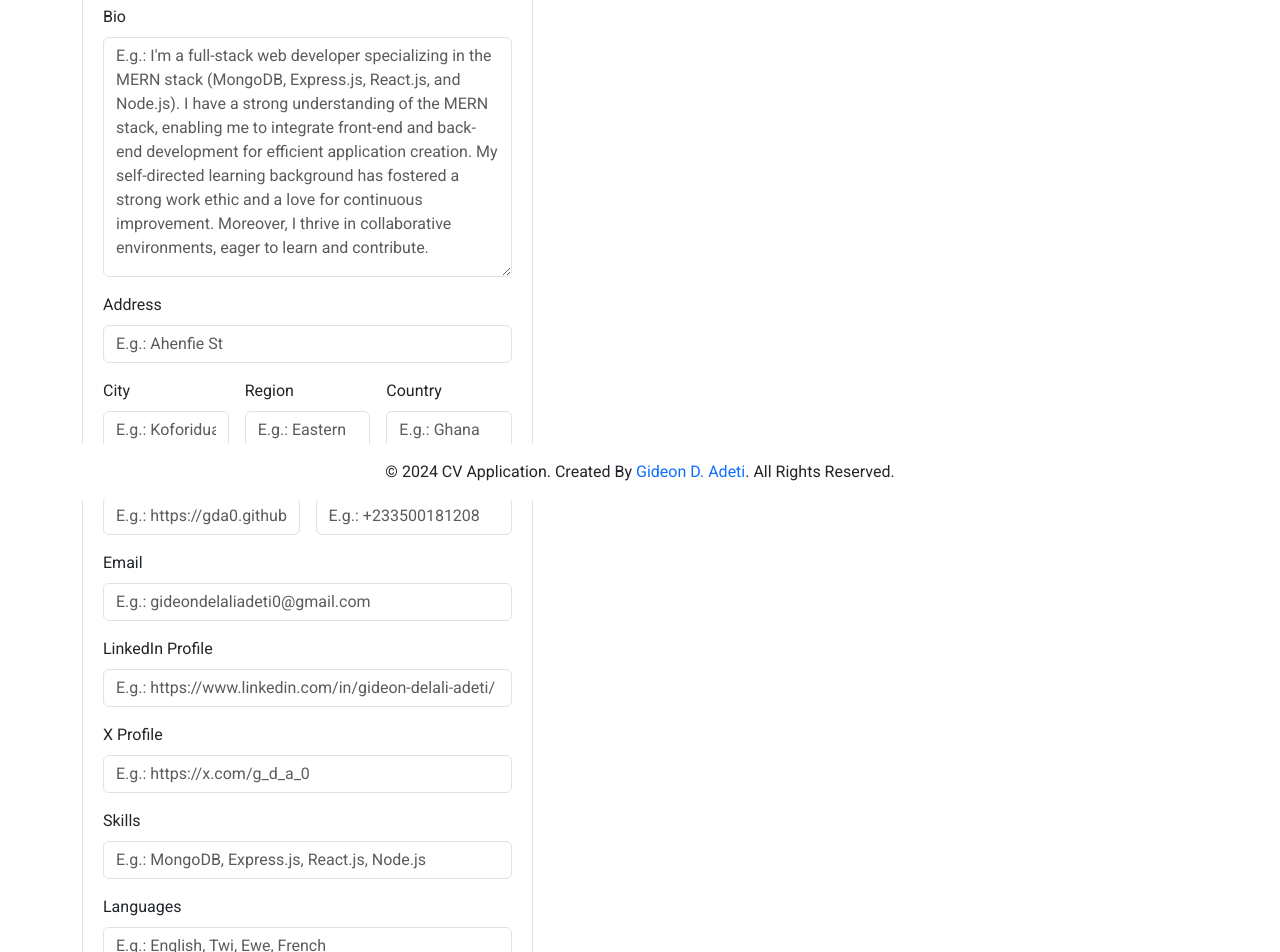
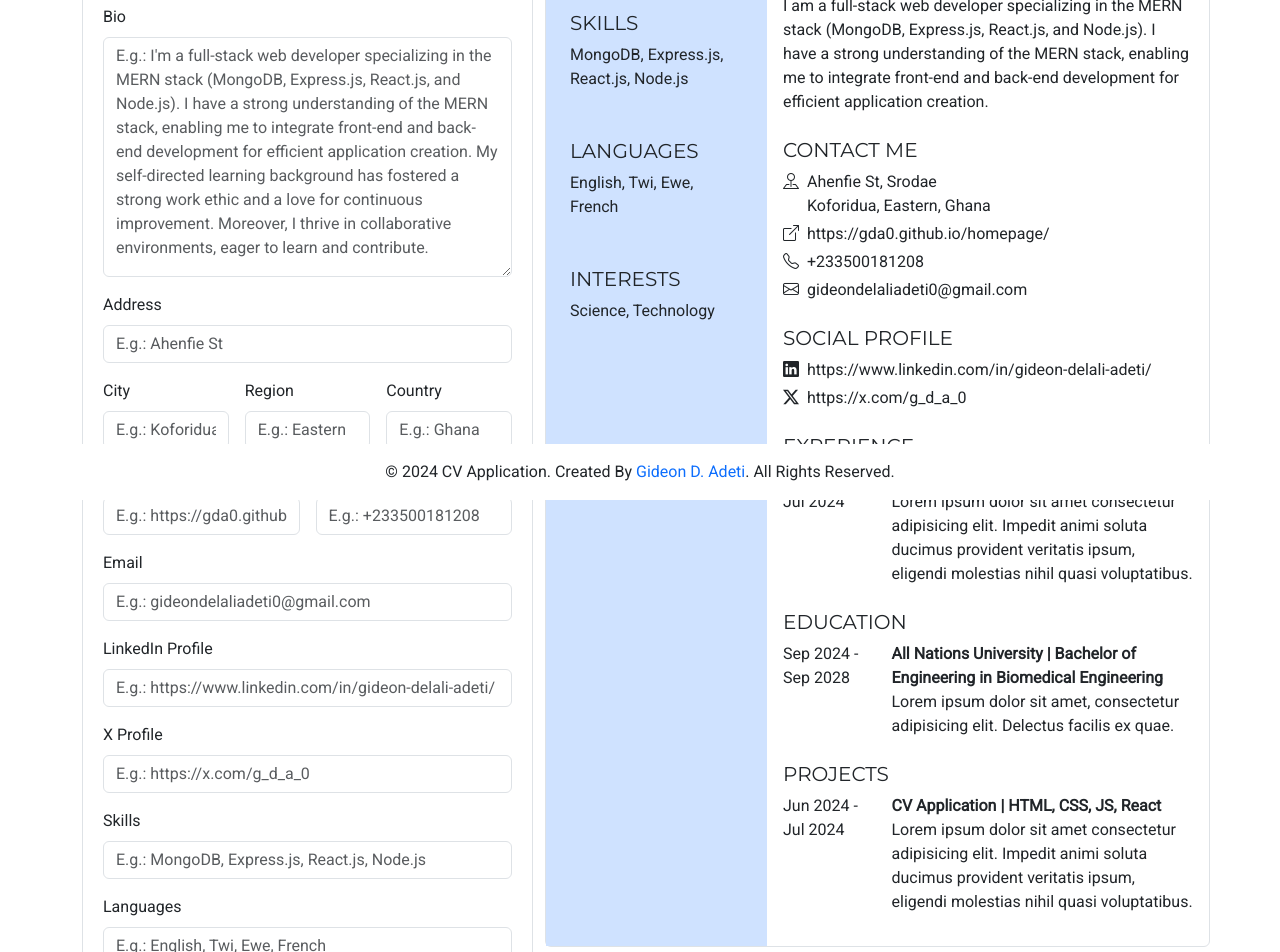
Before and after one commit to GDA0/cv-application, a React (Vite) app: page / in a window 1280 px wide. Shown: the part 300-1252 px from the top of the page. Built offline with nearby package versions, Linux system fonts and the light colour scheme.

Commit message:
Work on CVPreviewer; add boilerplate details

```diff
--- /dev/null
+++ b/src/assets/CVPreviewer.css
@@ -0,0 +1,12 @@
+.contact-information p,
+.social-profiles p {
+  margin-bottom: 0;
+}
+.contact-information > div,
+.social-profiles > div {
+  display: flex;
+  gap: 0.5rem;
+  margin-bottom: 0.25rem;
+}
+
+/*# sourceMappingURL=CVPreviewer.css.map */
--- /dev/null
+++ b/src/assets/CVPreviewer.scss
@@ -0,0 +1,11 @@
+.contact-information,
+.social-profiles {
+  p {
+    margin-bottom: 0;
+  }
+  > div {
+    display: flex;
+    gap: 0.5rem;
+    margin-bottom: 0.25rem;
+  }
+}
--- a/src/components/CVPreviewer.jsx
+++ b/src/components/CVPreviewer.jsx
@@ -1 +1,148 @@
-export default function CVPreviewer () {}
+import ImgSrc from "../assets/images/image-1.jpg";
+import "../assets/CVPreviewer.css";
+
+export default function CVPreviewer() {
+  return (
+    <section className="col col-md-7">
+      <div className="cv-previewer border row rounded">
+        <div className="col col-md-4 bg-primary-subtle py-3 px-2 side-info">
+          <div className="profile-image mb-5  d-flex flex-column align-items-center">
+            <img
+              src={ImgSrc}
+              alt="Image 1"
+              className="img-fluid rounded-circle"
+              style={{ width: "150px", height: "150px", objectFit: "cover" }}
+            />
+          </div>
+          <div className="px-3">
+            <div className="other">
+              <h5>OTHER INFO</h5>
+              <div className="other-info">
+                <div className="mb-5">
+                  <h5>SKILLS</h5>
+                  <p>MongoDB, Express.js, React.js, Node.js</p>
+                </div>
+                <div className="mb-5">
+                  <h5>LANGUAGES</h5>
+                  <p>English, Twi, Ewe, French</p>
+                </div>
+                <div className="mb-5">
+                  <h5>INTERESTS</h5>
+                  <p>Science, Technology</p>
+                </div>
+              </div>
+            </div>
+          </div>
+        </div>
+        <div className="col col-md-8 p-3">
+          <div className="my-5">
+            <h1>Gideon Delali Adeti</h1>
+            <h4>Web Developer</h4>
+          </div>
+          <div className="my-4">
+            <h5>ABOUT ME</h5>
+            <p>
+              I am a full-stack web developer specializing in the MERN stack
+              (MongoDB, Express.js, React.js, and Node.js). I have a strong
+              understanding of the MERN stack, enabling me to integrate
+              front-end and back-end development for efficient application
+              creation.
+            </p>
+          </div>
+          <div className="contact my-4">
+            <h5>CONTACT ME</h5>
+            <div className="contact-information">
+              <div>
+                <i className="bi bi-pin-map"></i>
+                <div>
+                  <p>Ahenfie St, Srodae</p>
+                  <p>Koforidua, Eastern, Ghana</p>
+                </div>
+              </div>
+              <div>
+                <i className="bi bi-box-arrow-up-right"></i>
+                <p>https://gda0.github.io/homepage/</p>
+              </div>
+              <div>
+                <i className="bi bi-telephone"></i>
+                <p>+233500181208</p>
+              </div>
+              <div>
+                <i className="bi bi-envelope"></i>
+                <p>gideondelaliadeti0@gmail.com</p>
+              </div>
+            </div>
+          </div>
+          <div className="social my-4">
+            <h5>SOCIAL PROFILE</h5>
+            <div className="social-profiles">
+              <div>
+                <i className="bi bi-linkedin"></i>
+                <p>https://www.linkedin.com/in/gideon-delali-adeti/</p>
+              </div>
+              <div>
+                <i className="bi bi-twitter-x"></i>
+                <p>https://x.com/g_d_a_0</p>
+              </div>
+            </div>
+          </div>
+          <div className="my-4">
+            <h5>EXPERIENCE</h5>
+            <div className="row">
+              <div className="col col-md-3">
+                <span>Jan 2021</span> - <span>Jul 2024</span>
+              </div>
+              <div className="col col-md-9">
+                <div className="fw-bold">
+                  <span>Self-employed</span> | <span>Web Developer</span>
+                </div>
+                <div>
+                  Lorem ipsum dolor sit amet consectetur adipisicing elit.
+                  Impedit animi soluta ducimus provident veritatis ipsum,
+                  eligendi molestias nihil quasi voluptatibus.
+                </div>
+              </div>
+            </div>
+          </div>
+          <div className="my-4">
+            <h5>EDUCATION</h5>
+            <div className="row">
+              <div className="col col-md-3">
+                <span>Sep 2024</span> - <span>Sep 2028</span>
+              </div>
+              <div className="col col-md-9">
+                <div className="fw-bold">
+                  <span>All Nations University</span> |{" "}
+                  <span>Bachelor of Engineering in Biomedical Engineering</span>
+                </div>
+                <div>
+                  Lorem ipsum dolor sit amet, consectetur adipisicing elit.
+                  Delectus facilis ex quae.
+                </div>
+              </div>
+            </div>
+          </div>
+          <div>
+            <h5>PROJECTS</h5>
+            <div className="row mb-3">
+              <div className="col col-md-3">
+                <span>Jun 2024</span> - <span>Jul 2024</span>
+              </div>
+              <div className="col col-md-9">
+                <div className="fw-bold">
+                  <span>CV Application</span> |{" "}
+                  <span>HTML, CSS, JS, React</span>
+                </div>
+                <div>
+                  Lorem ipsum dolor sit amet consectetur adipisicing elit.
+                  Impedit animi soluta ducimus provident veritatis ipsum,
+                  eligendi molestias nihil quasi voluptatibus.
+                </div>
+              </div>
+            </div>
+          </div>
+        </div>
+      </div>
+    </section>
+  );
+}
--- a/src/components/Main.jsx
+++ b/src/components/Main.jsx
@@ -1,4 +1,4 @@
-import UserInputs from './UserInputs'
+import { UserInputs } from './UserInputs'
 import CVPreviewer from './CVPreviewer'
 
 export default function Main () {
--- a/src/components/UserInputs.jsx
+++ b/src/components/UserInputs.jsx
@@ -3,10 +3,10 @@ import ExperienceForm from './ExperienceForm'
 import EducationForm from './EducationForm'
 import ProjectsForm from './ProjectsForm'
 
-export default function UserInputs () {
+export function UserInputs () {
   return (
     <section className='col col-md-5'>
-      <div className='accordion' id='user-inputs'>
+      <div className='accordion user-inputs' id='user-inputs'>
         <PersonalInformationForm />
         <ExperienceForm />
         <EducationForm />
```
Also changed, not shown: src/assets/images/image-1.jpg (added), 1 other file (tests, documents, lock files or other folders).
